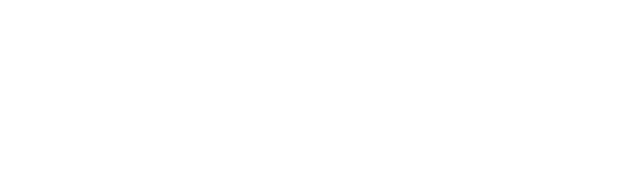
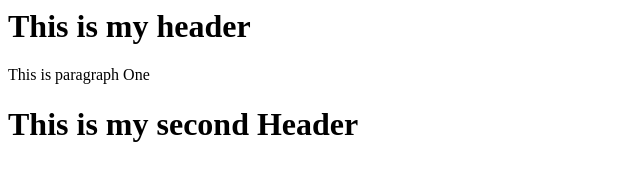
Before and after one commit to Mkpo-uto/SshRemoteRepo, a plain HTML site: page index.html in a window 1280 px wide. Shown: the whole page, without its empty margins (0-640 px from the left). Drawn offline with Linux system fonts and the light colour scheme.

Commit message:
added contents to html tags

```diff
--- a/index.html
+++ b/index.html
@@ -1 +1,10 @@
-<html>  </html>
+<html>
+
+  <H1> This is my header </H1>
+
+  <P>This is paragraph One </P>
+
+  <H1> This is my second Header</H1>
+
+
+</html>
```
